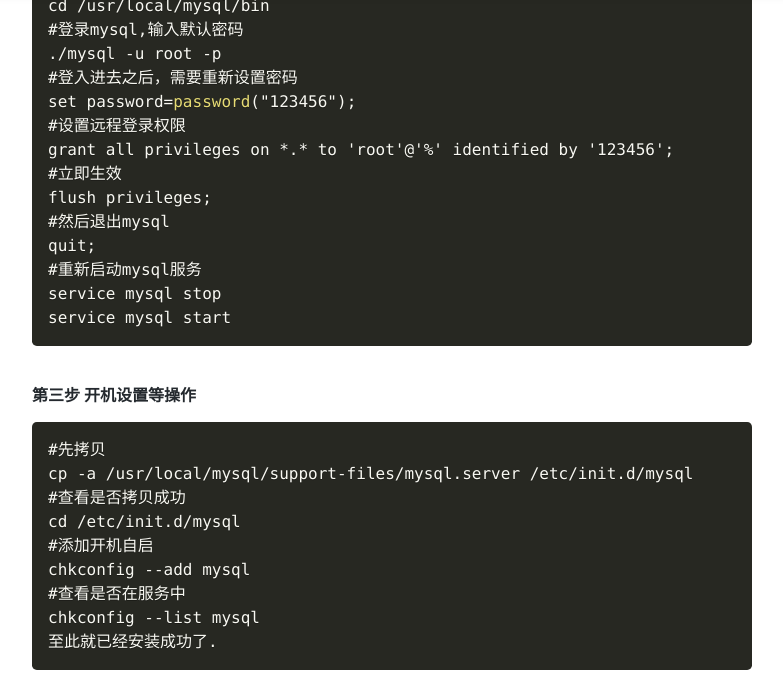
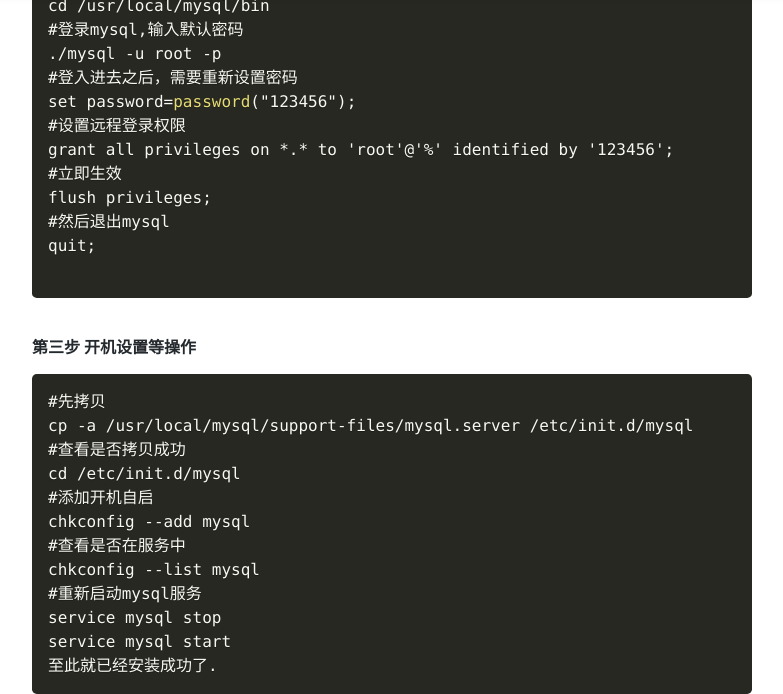
Before and after one commit to czhyf/czhyf.github.io, a Jekyll site: the page built from _posts/2017-06-19-mysql_builde.md, in a window 1280 px wide and 900 px high, scrolled down 5040 px, cut to the strip 0-694 px from the top of the window. Shown: the whole strip, without its empty margins (248-1031 px from the left). Built offline with Jekyll 4.4.1, drawn with Linux system fonts in a browser that asks for light colours; nearby versions of some CDN libraries; comment, search, counter and statistics services are not loaded; a style sheet for code colours, icons or effects is not loaded; part of the change alters nothing that is shown.

````diff
--- a/_posts/2017-06-19-mysql_builde.md
+++ b/_posts/2017-06-19-mysql_builde.md
@@ -165,9 +165,7 @@ grant all privileges on *.* to 'root'@'%' identified by '123456';
 flush privileges;
 #然后退出mysql
 quit;
-#重新启动mysql服务
-service mysql stop
-service mysql start
+
 ```
 #### 第三步 开机设置等操作
 ```css
@@ -179,6 +177,9 @@ cd /etc/init.d/mysql
 chkconfig --add mysql
 #查看是否在服务中
 chkconfig --list mysql
+#重新启动mysql服务
+service mysql stop
+service mysql start
 至此就已经安装成功了.
 ```
 ![](http://mgimg-ali.oss-cn-beijing.aliyuncs.com/mysql/mysql_end.jpg)
````
